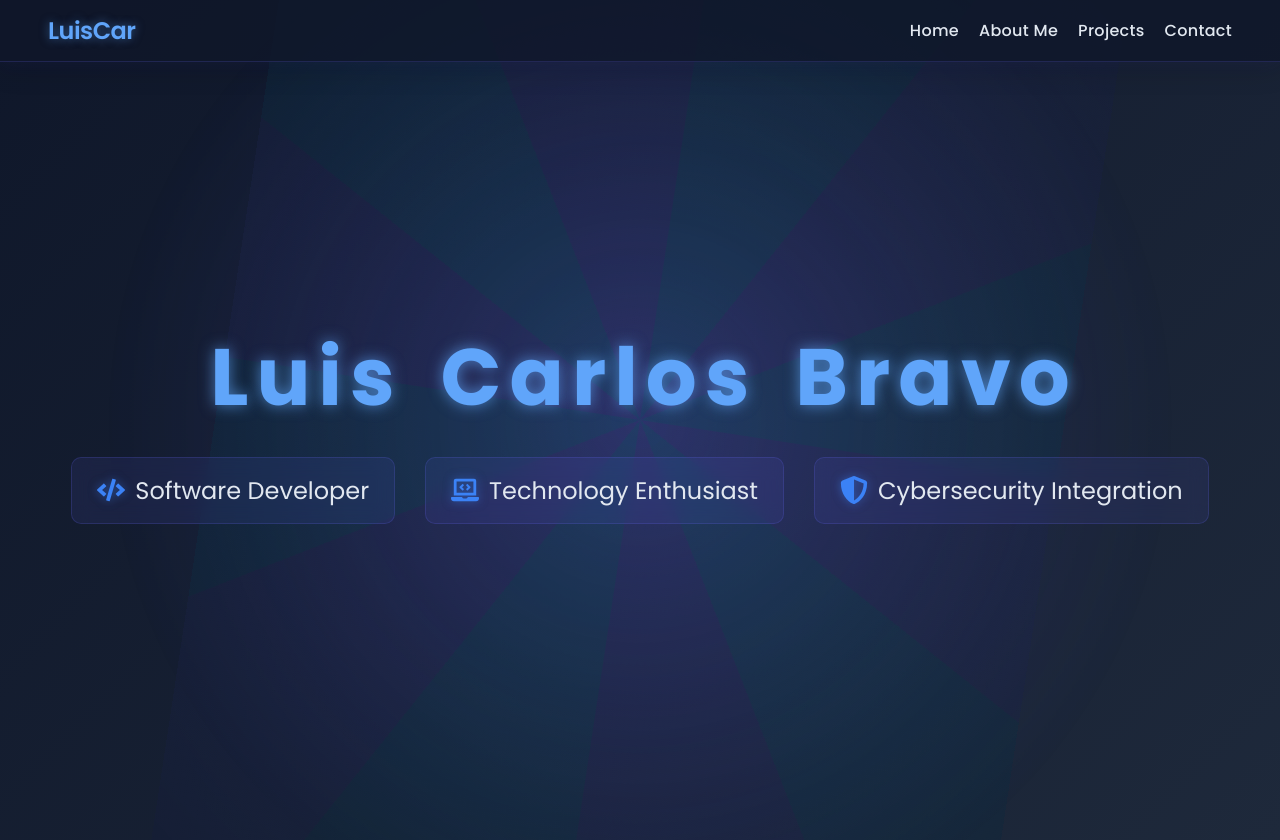
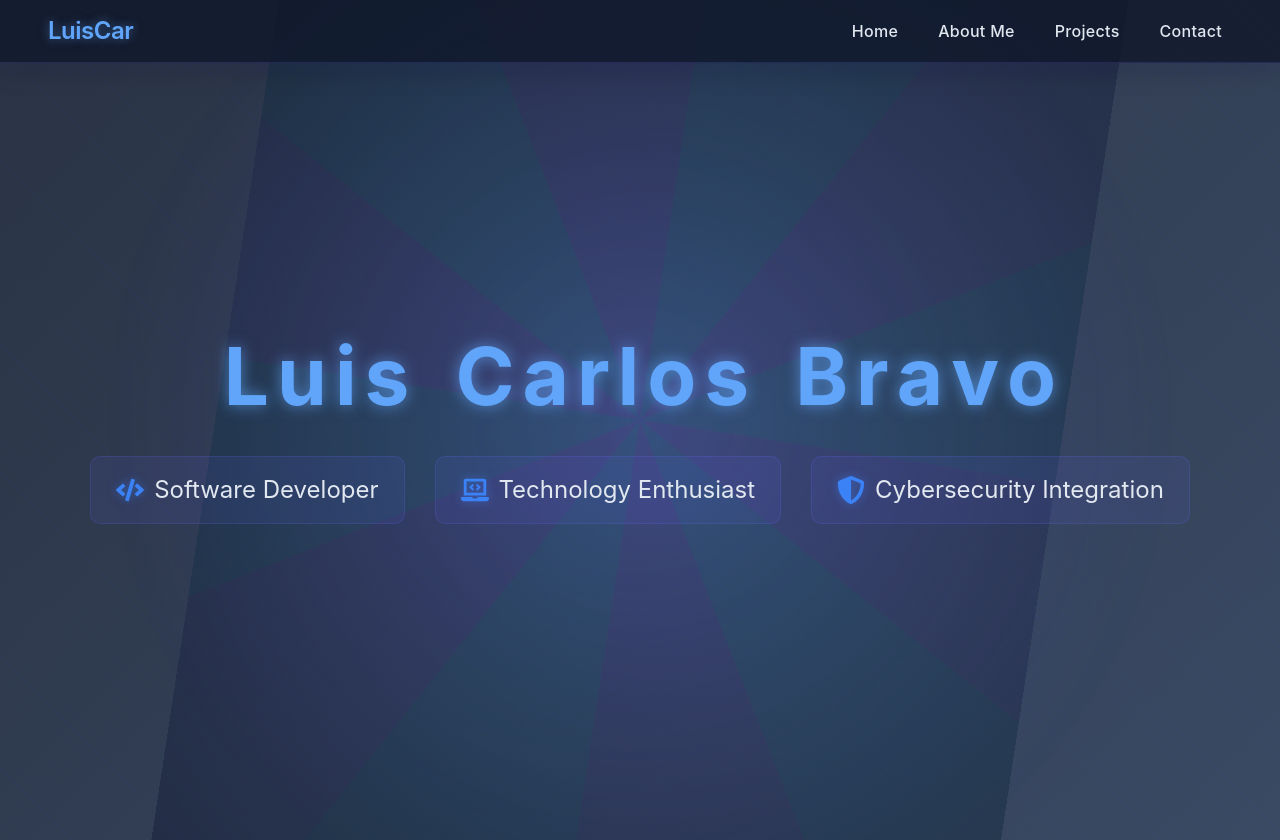
Before and after one commit to LuisCar09/personal_landing_page, a React (Vite) app in the folder personal_landing/: page / in a window 1280 px wide. Built offline with nearby package versions, Linux system fonts and the light colour scheme; the HTML template or start-up script is replaced by a standard one.

Commit message:
style: enhance background with subtle pattern and lighter colors

```diff
--- a/personal_landing/src/styles/Home.css
+++ b/personal_landing/src/styles/Home.css
@@ -2,6 +2,7 @@
   min-height: 100vh;
   display: flex;
   flex-direction: column;
+  perspective: 1000px;
 }
 
 .hero-section {
@@ -12,7 +13,20 @@
   position: relative;
   overflow: hidden;
   width: 100%;
-  background: linear-gradient(135deg, #0f172a 0%, #1e293b 100%);
+  background:
+    linear-gradient(135deg, #2a3345 0%, #3a4a63 100%),
+    repeating-linear-gradient(
+      45deg,
+      rgba(99, 102, 241, 0.03) 0px,
+      rgba(99, 102, 241, 0.03) 1px,
+      transparent 1px,
+      transparent 10px
+    );
+  background-blend-mode: overlay;
+  transform-style: preserve-3d;
+  animation: pageLoad 1.5s cubic-bezier(0.4, 0, 0.2, 1) forwards;
+  opacity: 0;
+  animation: fadeIn 1.2s ease-out forwards;
 }
 
 .hero-section::before {
@@ -58,6 +72,26 @@
   }
 }
 
+@keyframes pageLoad {
+  0% {
+    opacity: 0;
+    transform: rotateX(10deg) translateY(50px);
+  }
+  100% {
+    opacity: 1;
+    transform: rotateX(0) translateY(0);
+  }
+}
+
+@keyframes fadeIn {
+  from {
+    opacity: 0;
+  }
+  to {
+    opacity: 1;
+  }
+}
+
 .hero-content {
   display: flex;
   flex-direction: column;
@@ -69,6 +103,21 @@
   max-width: var(--max-width-xl);
   padding: 2rem;
   z-index: 2;
+  transform-style: preserve-3d;
+  animation: contentLoad 1.5s cubic-bezier(0.4, 0, 0.2, 1) forwards;
+  animation-delay: 0.3s;
+  opacity: 0;
+}
+
+@keyframes contentLoad {
+  0% {
+    opacity: 0;
+    transform: translateZ(50px);
+  }
+  100% {
+    opacity: 1;
+    transform: translateZ(0);
+  }
 }
 
 .title-container {
@@ -78,6 +127,7 @@
   justify-content: center;
   min-height: 100vh;
   width: 100%;
+  transform-style: preserve-3d;
 }
 
 .name {
@@ -89,6 +139,7 @@
   margin-bottom: 2rem;
   padding: 0;
   text-align: center;
+  transform-style: preserve-3d;
 }
 
 .letter {
@@ -98,10 +149,22 @@
   transform-origin: center;
   position: relative;
   text-shadow: 0 0 15px rgba(96, 165, 250, 0.7);
+  animation: fadeInLetter 0.8s ease-out forwards;
+  opacity: 0;
+}
+
+@keyframes fadeInLetter {
+  from {
+    opacity: 0;
+    transform: translateY(10px);
+  }
+  to {
+    opacity: 1;
+    transform: translateY(0);
+  }
 }
 
 .letter:hover {
-  animation: smoothHurricane 1.5s cubic-bezier(0.45, 0, 0.55, 1) forwards;
   color: #3b82f6;
   text-shadow: 0 0 30px rgba(59, 130, 246, 0.9);
 }
@@ -125,7 +188,7 @@
   color: #e2e8f0;
   opacity: 0;
   transform: translateY(20px);
-  animation: fadeInUp 0.5s ease forwards;
+  animation: fadeInUp 0.8s ease-out forwards;
   animation-delay: calc(var(--i) * 0.2s);
   transition: all 0.3s ease;
   padding: 1.5rem 2.5rem;
@@ -160,7 +223,7 @@
 @keyframes fadeInUp {
   from {
     opacity: 0;
-    transform: translateY(30px);
+    transform: translateY(20px);
   }
   to {
     opacity: 1;
--- a/personal_landing/src/styles/Navbar.css
+++ b/personal_landing/src/styles/Navbar.css
@@ -67,11 +67,27 @@
   color: #e2e8f0;
   text-decoration: none;
   font-weight: 500;
-  padding: 0.5rem 0;
+  padding: 0.5rem 1rem;
   position: relative;
-  transition: all 0.3s ease;
+  transition: all 0.5s cubic-bezier(0.4, 0, 0.2, 1);
   font-size: 1.6rem;
   letter-spacing: 0.3px;
+  border-radius: 0.5rem;
+  overflow: hidden;
+}
+
+.navbar-link::before {
+  content: '';
+  position: absolute;
+  top: 0;
+  left: 0;
+  width: 100%;
+  height: 100%;
+  background: rgba(96, 165, 250, 0.1);
+  transform: scaleX(0);
+  transform-origin: right;
+  transition: transform 0.5s cubic-bezier(0.4, 0, 0.2, 1);
+  z-index: -1;
 }
 
 .navbar-link::after {
@@ -82,19 +98,44 @@
   width: 0;
   height: 2px;
   background: #60a5fa;
-  transition: width 0.3s ease;
+  transition: all 0.5s cubic-bezier(0.4, 0, 0.2, 1);
   box-shadow: 0 0 10px rgba(96, 165, 250, 0.5);
 }
 
 .navbar-link:hover {
   color: #60a5fa;
   text-shadow: 0 0 10px rgba(96, 165, 250, 0.5);
+  transform: translateY(-2px);
+}
+
+.navbar-link:hover::before {
+  transform: scaleX(1);
+  transform-origin: left;
 }
 
 .navbar-link:hover::after,
 .navbar-link.active::after {
   width: 100%;
   box-shadow: 0 0 15px rgba(96, 165, 250, 0.7);
+}
+
+@keyframes morphing {
+  0% {
+    border-radius: 0.5rem;
+    transform: scale(1);
+  }
+  50% {
+    border-radius: 1rem;
+    transform: scale(1.05);
+  }
+  100% {
+    border-radius: 0.5rem;
+    transform: scale(1);
+  }
+}
+
+.navbar-link:hover {
+  animation: morphing 0.5s ease-in-out;
 }
 
 .theme-toggle {
--- a/personal_landing/src/styles/global.css
+++ b/personal_landing/src/styles/global.css
@@ -5,7 +5,7 @@ html {
 }
 
 :root {
-  --color-primary: #3b82f6;
+  --color-primary: #2563eb;
   --color-primary-dark: #2563eb;
   --color-text: #1f2937;
   --color-text-light: #6b7280;
@@ -39,13 +39,22 @@ html {
 }
 
 body {
-  font-family: 'Poppins', -apple-system, BlinkMacSystemFont, 'Segoe UI', 'Roboto', 'Oxygen',
-    'Ubuntu', 'Cantarell', 'Fira Sans', 'Droid Sans', 'Helvetica Neue',
-    sans-serif;
+  font-family: 'Inter', -apple-system, BlinkMacSystemFont, 'Segoe UI', Roboto, Oxygen, Ubuntu, Cantarell, 'Open Sans', 'Helvetica Neue', sans-serif;
+  background:
+    linear-gradient(135deg, #2a3345 0%, #3a4a63 100%),
+    repeating-linear-gradient(
+      45deg,
+      rgba(99, 102, 241, 0.03) 0px,
+      rgba(99, 102, 241, 0.03) 1px,
+      transparent 1px,
+      transparent 10px
+    );
+  background-blend-mode: overlay;
+  color: var(--color-text);
+  line-height: 1.5;
+  overflow-x: hidden;
   -webkit-font-smoothing: antialiased;
   -moz-osx-font-smoothing: grayscale;
-  background-color: var(--color-background);
-  color: var(--color-text);
   transition: background-color 0.3s ease, color 0.3s ease;
 }
 
```
